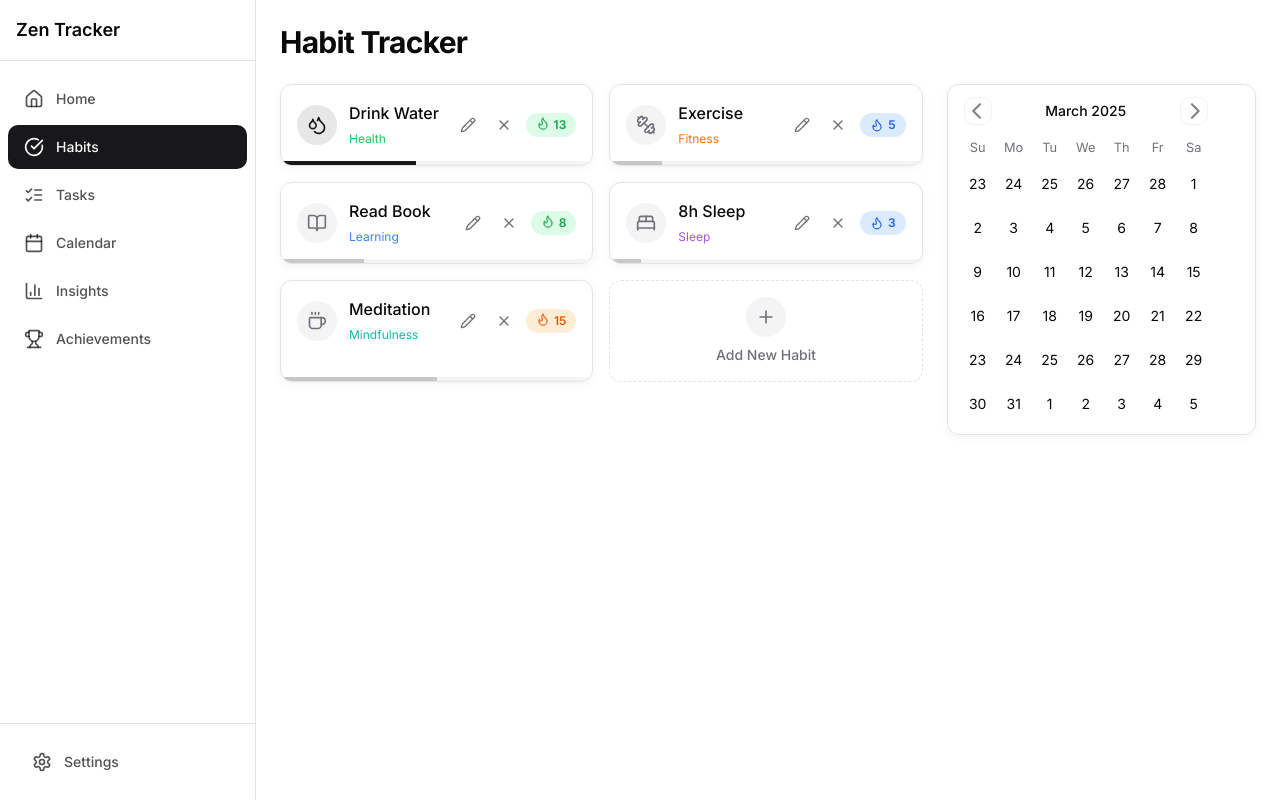
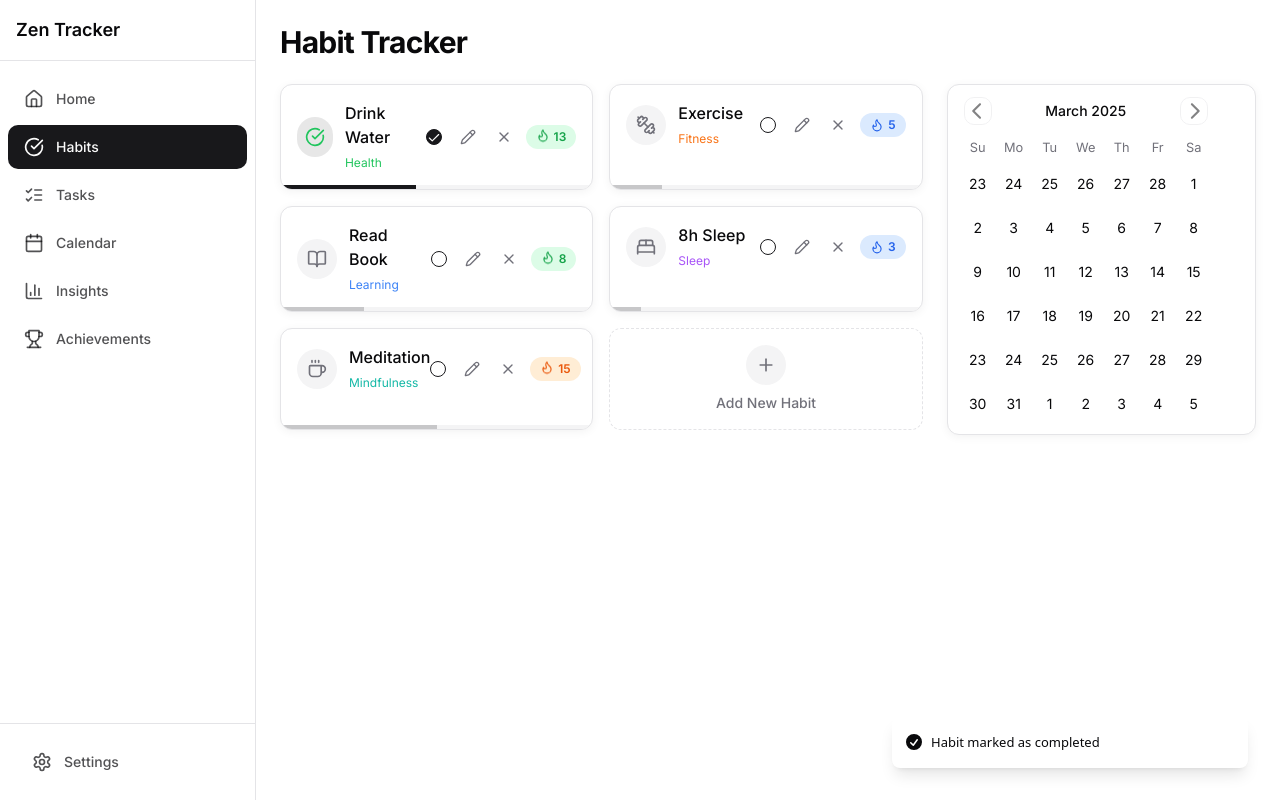
Before and after one commit to j551n-ncloud/zen-routine-tracker-84, a React (Vite) app: page /habits in a window 1280 px wide. Both pictures are taken after a click on the button 317 px from the left and 125 px from the top of the page. Built offline with nearby package versions, Linux system fonts and the light colour scheme.

Commit message:
Enable habit confirmation
The user can now confirm habits as done.

```diff
--- a/src/components/calendar/HabitsView.tsx
+++ b/src/components/calendar/HabitsView.tsx
@@ -1,6 +1,9 @@
 
 import React from "react";
-import { CheckCircle, X } from "lucide-react";
+import { CheckCircle, X, CheckSquare } from "lucide-react";
+import { Button } from "@/components/ui/button";
+import { toast } from "sonner";
+import { useHabitsStorage } from "@/hooks/use-habits-storage";
 
 interface HabitsViewProps {
   habits: Array<{
@@ -11,6 +14,13 @@ interface HabitsViewProps {
 }
 
 const HabitsView: React.FC<HabitsViewProps> = ({ habits }) => {
+  const { toggleHabit } = useHabitsStorage();
+
+  const handleToggleHabit = (id: number, completed: boolean) => {
+    toggleHabit(id);
+    toast.success(`Habit marked as ${completed ? 'not completed' : 'completed'}`);
+  };
+
   return (
     <div className="space-y-2">
       {habits && habits.length > 0 ? (
@@ -21,6 +31,7 @@ const HabitsView: React.FC<HabitsViewProps> = ({ habits }) => {
               className="p-3 rounded-md bg-accent/50 flex items-center justify-between"
             >
               <span className="text-sm">{habit.name}</span>
+              <div className="flex items-center space-x-2">
                 {habit.completed ? (
                   <span className="text-xs px-2 py-1 bg-green-100 text-green-600 rounded-full flex items-center">
                     <CheckCircle className="h-3 w-3 mr-1" />
@@ -32,6 +43,19 @@ const HabitsView: React.FC<HabitsViewProps> = ({ habits }) => {
                     Missed
                   </span>
                 )}
+                <Button
+                  variant="ghost"
+                  size="sm"
+                  onClick={() => handleToggleHabit(habit.id, habit.completed)}
+                  className="h-6 px-2 ml-2"
+                >
+                  {habit.completed ?
+                    <X className="h-3 w-3 mr-1" /> :
+                    <CheckSquare className="h-3 w-3 mr-1" />
+                  }
+                  {habit.completed ? 'Undo' : 'Complete'}
+                </Button>
+              </div>
             </div>
           ))}
         </div>
--- a/src/components/habits/HabitTracker.tsx
+++ b/src/components/habits/HabitTracker.tsx
@@ -21,6 +21,7 @@ import { Label } from "@/components/ui/label";
 import { Select, SelectContent, SelectItem, SelectTrigger, SelectValue } from "@/components/ui/select";
 import { toast } from "sonner";
 import { useHabitsStorage, Habit } from "@/hooks/use-habits-storage";
+import { Checkbox } from "@/components/ui/checkbox";
 
 // Sample habit categories and their associated icons
 const habitCategories = [
@@ -100,6 +101,11 @@ const HabitTracker: React.FC = () => {
     toast.success("Habit deleted successfully");
   };
 
+  const handleToggleCompletion = (habitId: number, isCompleted: boolean) => {
+    toggleHabit(habitId);
+    toast.success(`Habit marked as ${isCompleted ? 'not completed' : 'completed'}`);
+  };
+
   return (
     <div className="space-y-4">
       <div className="grid grid-cols-1 md:grid-cols-2 gap-4">
@@ -113,7 +119,7 @@ const HabitTracker: React.FC = () => {
               <div className="flex items-center justify-between">
                 <div className="flex items-center space-x-3">
                   <button
-                    onClick={() => toggleHabit(habit.id)}
+                    onClick={() => handleToggleCompletion(habit.id, habit.completed)}
                     className={cn(
                       "h-10 w-10 rounded-full flex items-center justify-center transition-all duration-300",
                       habit.completed
@@ -121,7 +127,11 @@ const HabitTracker: React.FC = () => {
                         : "bg-muted text-muted-foreground hover:bg-primary/10 hover:text-primary"
                     )}
                   >
-                    <IconComponent className="h-5 w-5" />
+                    {habit.completed ? (
+                      <CheckCircle className="h-5 w-5 text-green-500" />
+                    ) : (
+                      <IconComponent className="h-5 w-5" />
+                    )}
                   </button>
                   <div>
                     <h3 className="font-medium">{habit.name}</h3>
@@ -132,6 +142,12 @@ const HabitTracker: React.FC = () => {
                 </div>
 
                 <div className="flex items-center space-x-2">
+                  <Checkbox
+                    id={`habit-${habit.id}`}
+                    checked={habit.completed}
+                    onCheckedChange={() => handleToggleCompletion(habit.id, habit.completed)}
+                    className="mr-1"
+                  />
                   <button
                     onClick={() => openEditHabitDialog(habit)}
                     className="p-1.5 rounded-full text-muted-foreground hover:bg-muted transition-colors"
@@ -274,6 +290,17 @@ const HabitTracker: React.FC = () => {
                   })}
                 />
               </div>
+              <div className="flex items-center gap-2">
+                <Checkbox
+                  id="edit-completed"
+                  checked={editingHabit.completed}
+                  onCheckedChange={(checked) => setEditingHabit({
+                    ...editingHabit,
+                    completed: checked as boolean
+                  })}
+                />
+                <Label htmlFor="edit-completed" className="text-sm">Mark as completed</Label>
+              </div>
             </div>
           )}
           <DialogFooter>
```
Lines whose indentation alone changed are shown as unchanged.
